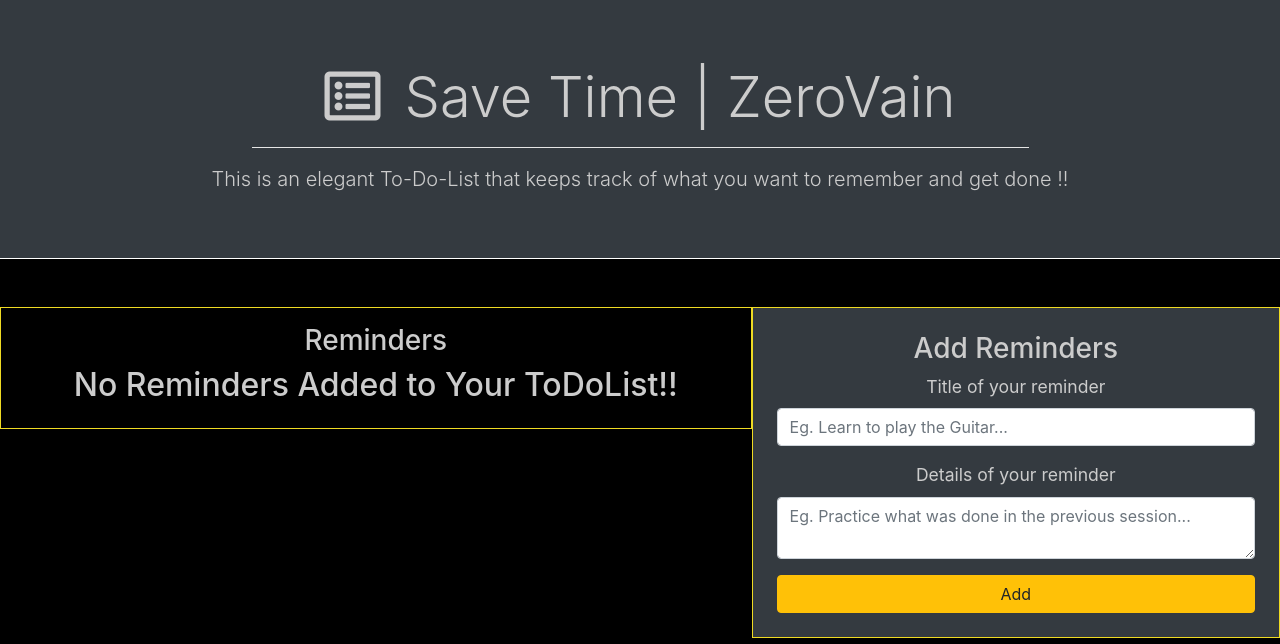
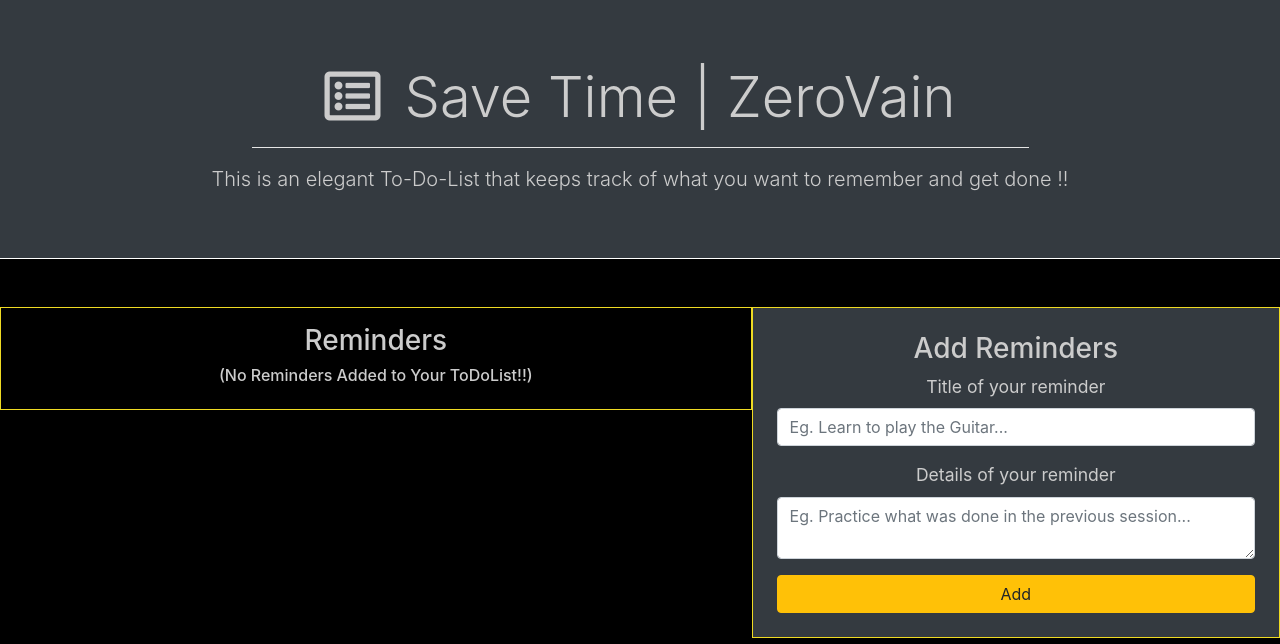
Before and after one commit to AniketShahane/DjangoToDoList, a Django app: page / in a window 1280 px wide. Shown: the top 644 px of the page. Run offline with Django 3.2, Linux system fonts and the light colour scheme; data that the repository does not hold is empty; some libraries are stand-ins or nearby versions.

Commit message:
Make small changes in the UI to make it more elegant

```diff
--- a/templates/lists/home.html
+++ b/templates/lists/home.html
@@ -81,8 +81,8 @@
         {% endfor %}
       </ul>
       {% else %}
-      <h2 class="dark text-center">No Reminders Added to Your ToDoList!!</h2>
-      {% endif %}
+      <h6 class="dark text-center">(No Reminders Added to Your ToDoList!!)</h2>
+        {% endif %}
     </div>
 
     <div class="container bg-dark p-4 right" style="width:80%; border:1px solid #efdb23">
```
Also changed, not shown: db.sqlite3.
